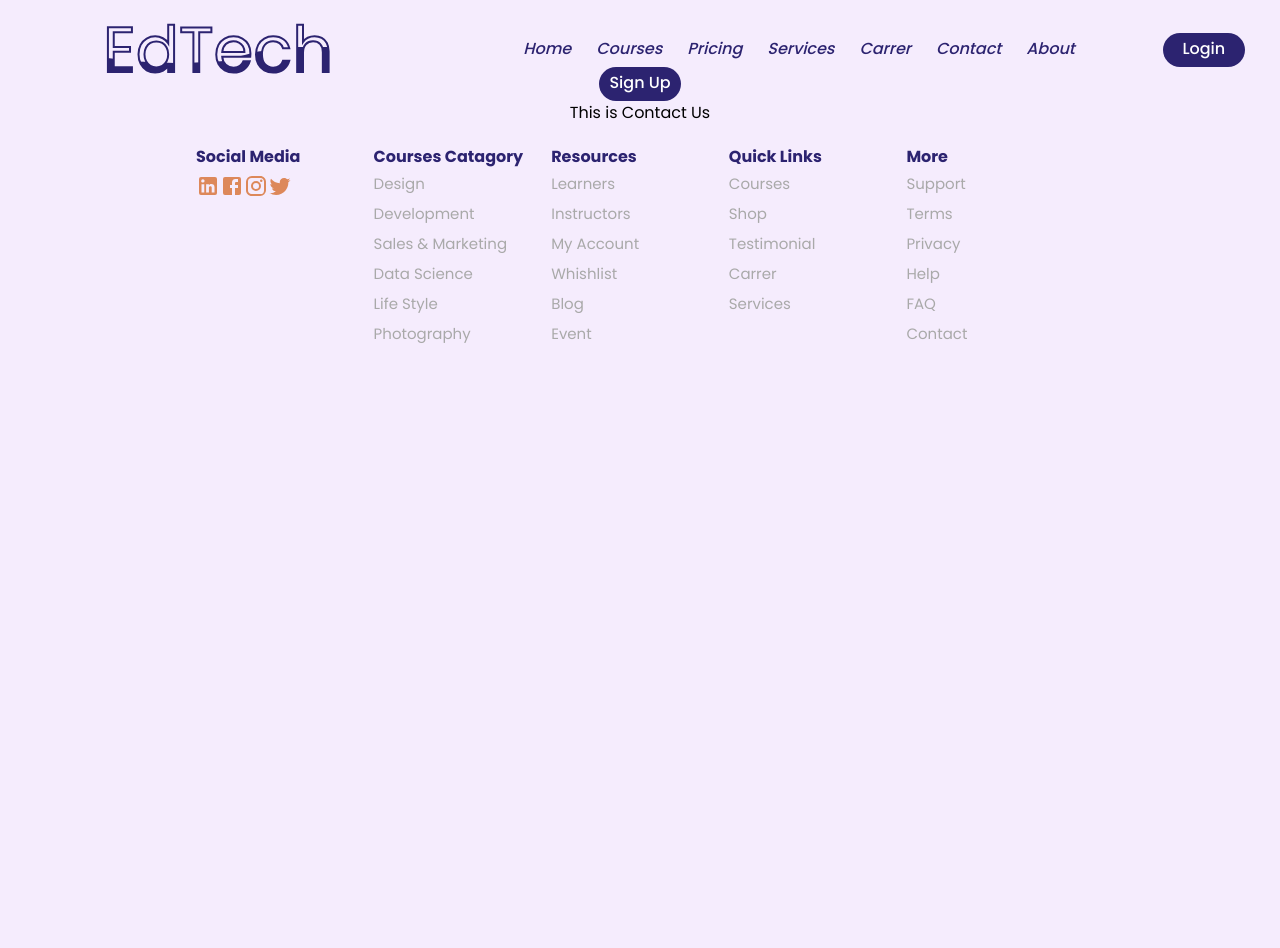
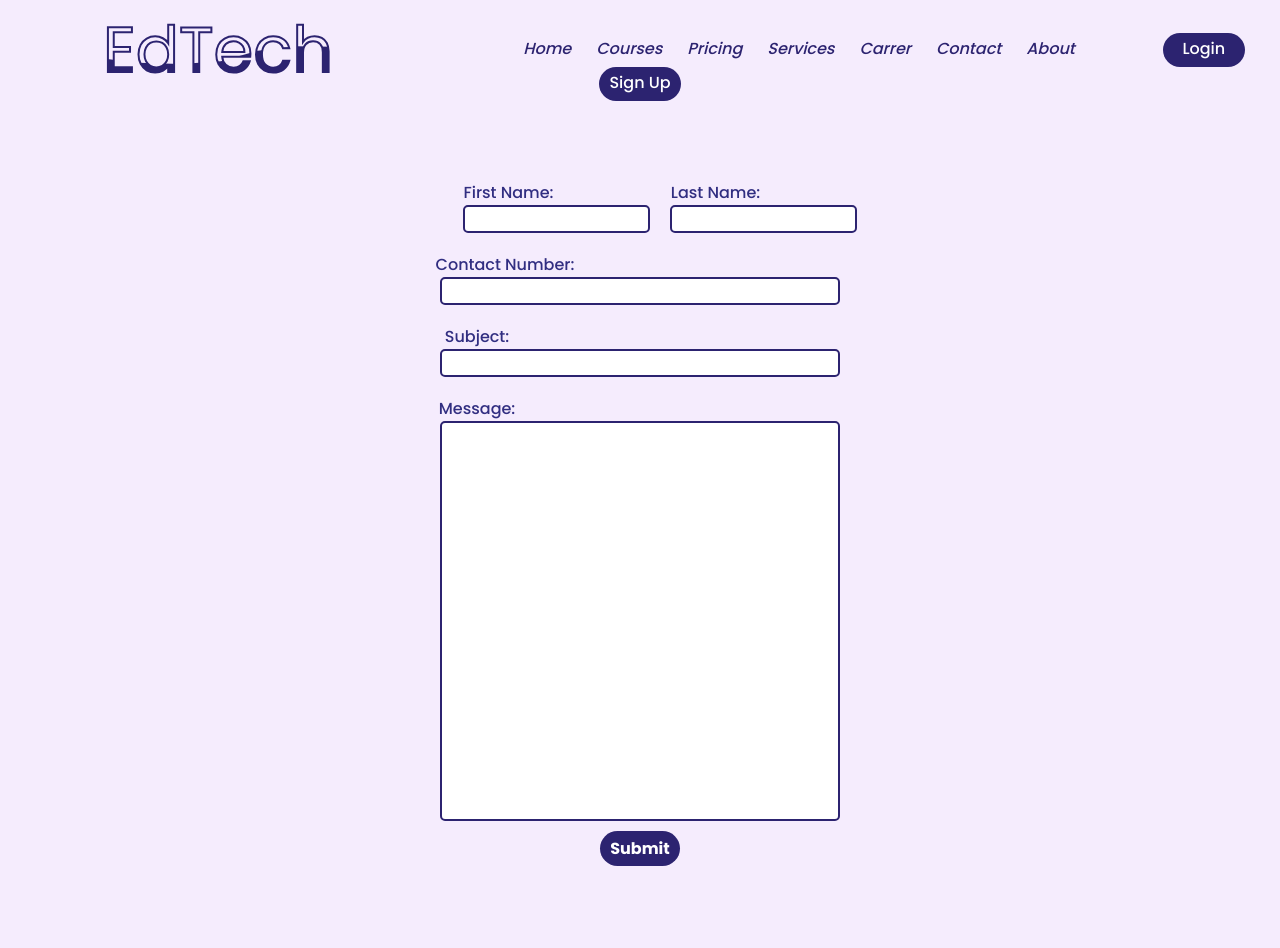
Before and after one commit to mahade00/educational-react-router, a React (Create React App) app: page /contact in a window 1280 px wide. Shown: the top 948 px of the page. Before the commit the page ends 800 px from the top, so only its background shows below. Built offline with nearby package versions, Linux system fonts and the light colour scheme.

Commit message:
contact added

```diff
--- /dev/null
+++ b/src/components/ContactUs/ContactUs.css
@@ -0,0 +1,48 @@
+.contact-main{
+    margin: 80px 0 80px 0;
+}
+
+.contact-name{
+display: flex;
+margin: 0 0 0 463px;
+
+}
+.contact-name p{
+    padding-right: 116px;
+}
+.contact-sub p, .contact-messge p{
+    margin: 0 326px 0 0;
+}
+.input-text {
+width: 187px;
+box-sizing: border-box;
+border:2px solid #2c2370;
+border-radius: 5px;
+margin: 0 20px 0 0 ;
+}
+.input-sub{
+    width: 400px;
+    border: 2px solid #2c2370;
+    border-radius: 5px;
+}
+.input-message{
+    width: 400px;
+    height: 400px;
+    border: 2px solid #2c2370;
+    border-radius: 5px;
+}
+.contact-btn{
+background-color: #2c2370;
+color: white;
+font-weight: bold;
+margin-top: 10px;
+border-radius: 20px;
+height: 35px;
+width: 80px;
+}
+
+.contact-btn:hover{
+background-color: white;
+color: #2c2370;
+border:2px solid #2c2370;
+}
--- a/src/components/ContactUs/ContactUs.js
+++ b/src/components/ContactUs/ContactUs.js
@@ -1,9 +1,34 @@
 import React from 'react';
+import './ContactUs.css';
 
 const ContactUs = () => {
     return (
-        <div>
-            <h2>This is Contact Us</h2>
+        <div className='contact-main'>
+            <div className='contact-name'>
+                <div >
+                    <p className='font-medium text-indigo-900'>First Name:</p>
+                    <input className='input-text' />
+                </div>
+                <div>
+                    <p className='font-medium text-indigo-900'>Last Name:</p>
+                    <input className='input-text' />
+                </div>
+            </div>
+            <div className='contact-sub font-medium text-indigo-900 pt-5 '>
+                <p className='pl-14'>Contact Number:</p>
+                <input className='input-sub' />
+            </div>
+            <div className='contact-sub font-medium text-indigo-900 pt-5'>
+                <p>Subject:</p>
+                <input className='input-sub'/>
+            </div>
+            <div className='contact-messge font-medium text-indigo-900 pt-5'>
+                <p>Message:</p>
+                <input className='input-message'/>
+            </div>
+            <div>
+                <button className='contact-btn'>Submit</button>
+            </div>
         </div>
     );
 };
```
